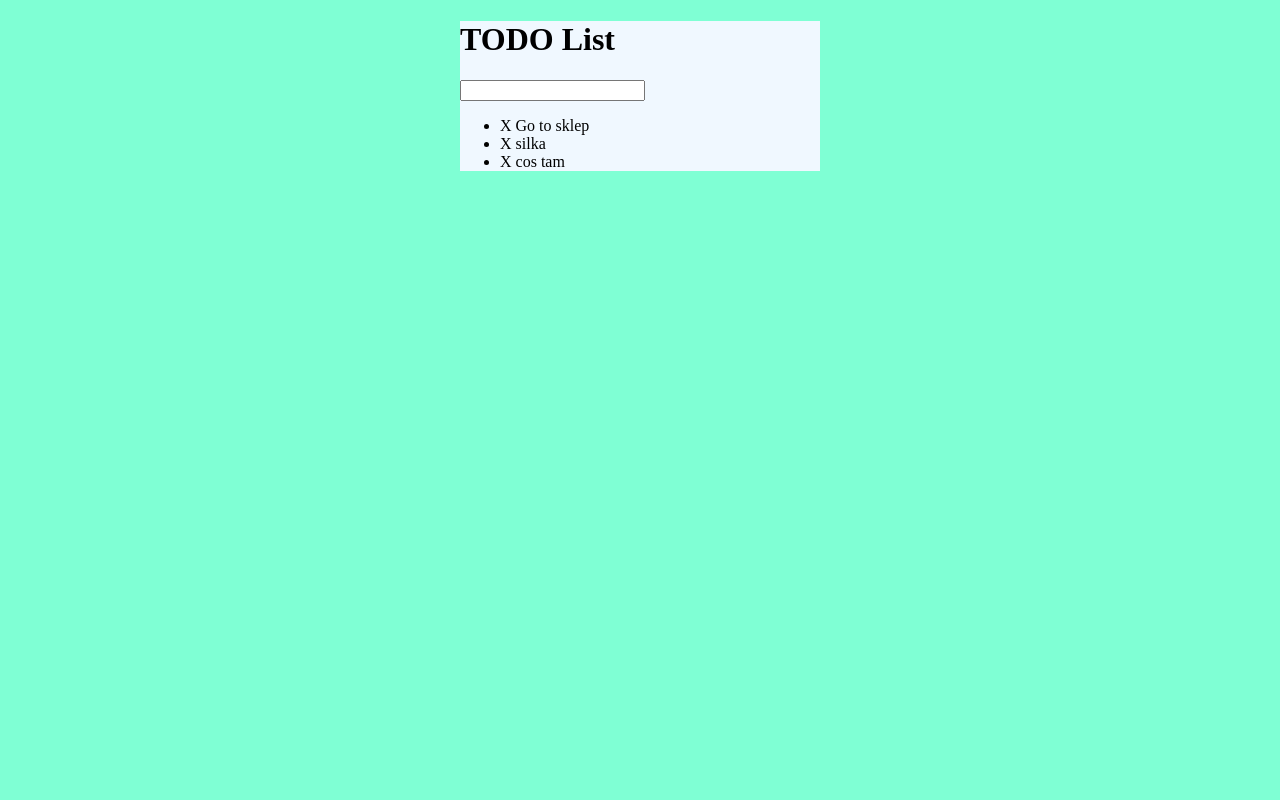
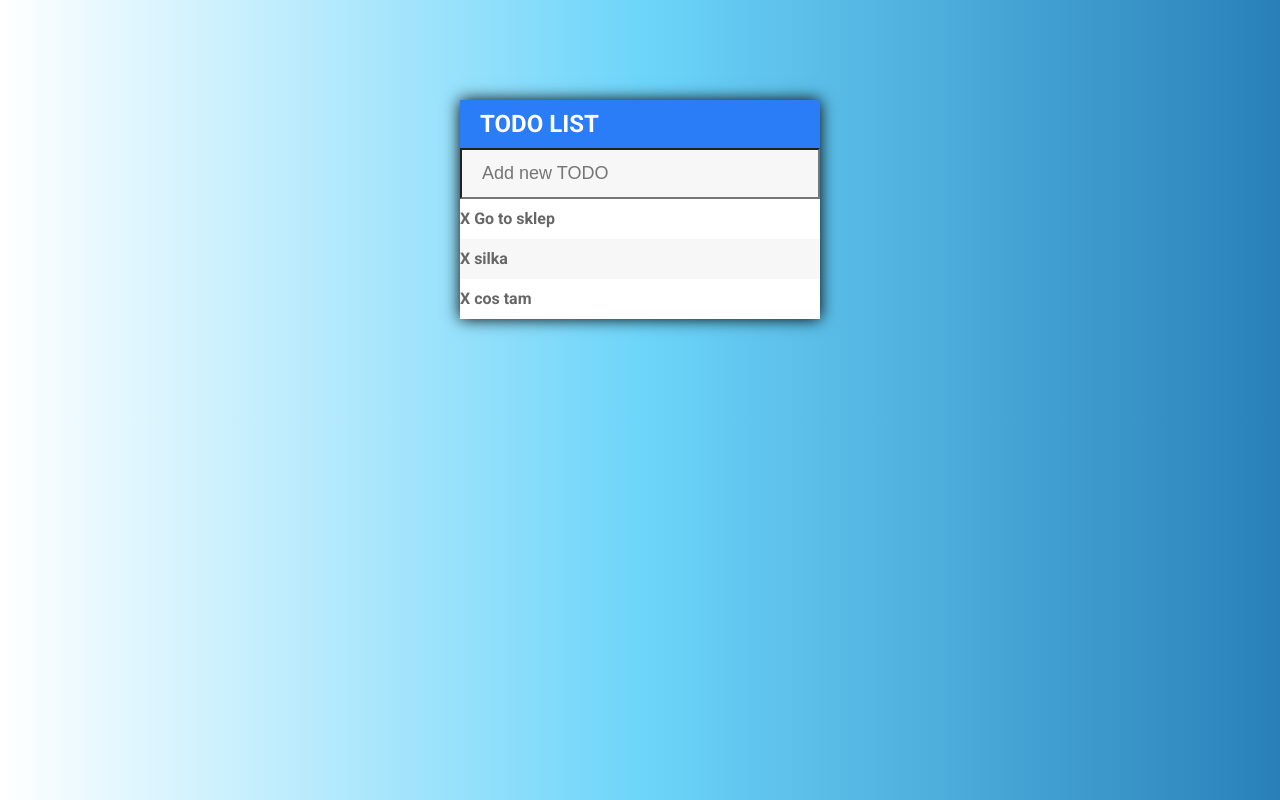
Before and after one commit to PrzemekBo/jquery-taskList, a plain HTML site: page index.html in a window 1280 px wide. Drawn offline with Linux system fonts and the light colour scheme.

Commit message:
css decoration

```diff
--- a/css/todos.css
+++ b/css/todos.css
@@ -1,13 +1,57 @@
 body{
-    background: aquamarine;
+    background: #2980B9;  /* fallback for old browsers */
+    background: -webkit-linear-gradient(to right, #FFFFFF, #6DD5FA, #2980B9);  /* Chrome 10-25, Safari 5.1-6 */
+    background: linear-gradient(to right, #FFFFFF, #6DD5FA, #2980B9); /* W3C, IE 10+/ Edge, Firefox 16+, Chrome 26+, Opera 12+, Safari 7+ */
+
+    font-family: Roboto;
 }
 #container{
-    background: aliceblue;
+    background: #f7f7f7;
     width: 360px;
-    margin: 0 auto;
+    margin: 100px auto;
+    box-shadow:0 0 15px;
 
 }
 .completed{
     color: grey;
     text-decoration: line-through;
 }
+
+h1{
+    background: #2b7df7;
+    color: white;
+    margin: 0 auto;
+    padding: 10px 20px;
+    text-transform: uppercase;
+    font-size: 24px;
+    font-weight: normal;
+}
+ul{
+    list-style: none;
+    margin: 0;
+    padding: 0;
+}
+input{
+    font-size: 18px;
+    background-color: #f7f7f7;
+    width: 100%;
+    padding:13px 13px 13px 20px;
+    box-sizing: border-box;
+    color: #2b7df7;
+}
+input:focus{
+    background: #f7f7f7;
+    border: 3px solid#2b7df7;
+    outline: none;
+
+}
+
+li{
+    background: #fff;
+    height: 40px;
+    line-height: 40px;
+    color: #666;
+}
+li:nth-child(2n){
+    background: #f7f7f7;
+}
--- a/index.html
+++ b/index.html
@@ -4,14 +4,16 @@
     <meta charset="UTF-8">
     <title>TODO List</title>
     <link rel="stylesheet" href="css/todos.css">
+    <link href="https://fonts.googleapis.com/css?family=Roboto:700" rel="stylesheet" type="text/css">
     <script type="text/javascript" src="js/lib/jquery.js"></script>
+
 
 
 </head>
 <body>
 <div id="container">
     <h1>TODO List</h1>
-    <input type="text">
+    <input type="text" placeholder="Add new TODO">
     <ul>
         <li><span>X</span> Go to sklep</li>
         <li><span>X</span> silka</li>
--- a/js/todos.js
+++ b/js/todos.js
@@ -1,11 +1,23 @@
-$("li").click(function () {
-        $(this).toggleClass("completed");
-    }
-);
+$("ul").on("click", "li", function () {
+    $(this).toggleClass("completed");
+});
 
-$("span").click(function (event) {
-    $(this).parent().fadeOut(500,function() {
+
+$("ul").on("click", "span", function (event) {
+    $(this).parent().fadeOut(500, function () {
         $(this).remove();
     });
     event.stopPropagation();
 });
+
+$("input[type='text']").keypress(function (event) {
+    if (event.which === 13) {
+        var todoText = $(this).val();
+        $(this).val("");
+        $("ul").append("<li><span>X</i></span> " + todoText + "</li>")
+    }
+});
+
+$(".fa-plus").click(function () {
+    $("input[type='text']").fadeToggle();
+});
```
